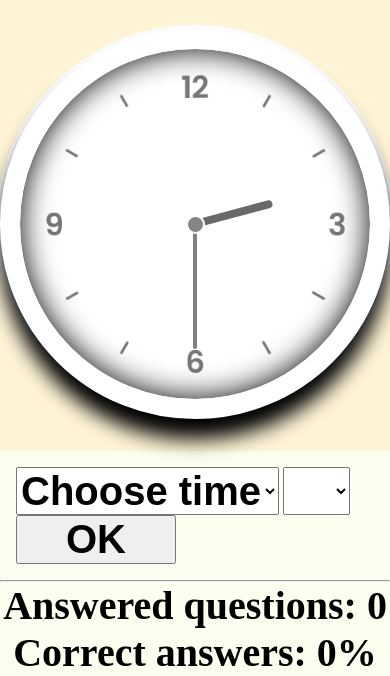
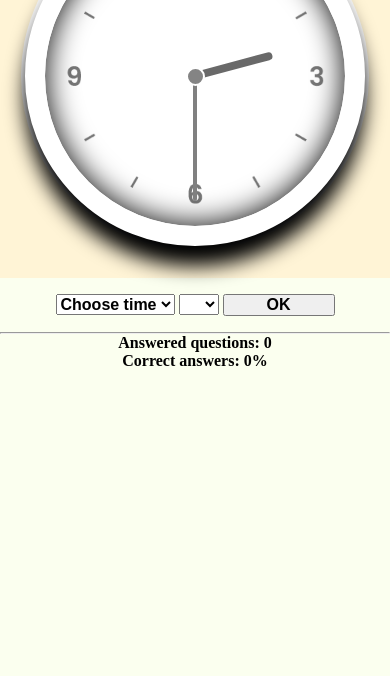
Before and after one commit to nevtemu/time-test, a plain HTML site: page index.html in a window 390 px wide. Shown: the part 227-903 px from the top of the page. After the commit the page ends 844 px from the top, so only its background shows below. Drawn offline with Linux system fonts and the light colour scheme.

Commit message:
Added style for mobile. Readme

```diff
--- a/index.html
+++ b/index.html
@@ -8,7 +8,7 @@
     <meta name="keywords" content="test, time, clock">
     <meta name="author" content="Artem Soroka">
     <link rel="stylesheet" href="style.css">
-	<link rel="icon" type="image/png" href="../src/index/time-icon.png"/>
+	<link rel="icon" type="image/png" href="./src/time-icon.png"/>
     <script src="script.js" defer></script>
     <noscript>Failed to load JavaScript!</noscript>
     <title>Time test</title>
--- a/style.css
+++ b/style.css
@@ -30,11 +30,6 @@ body{
     font-size: 3rem;
     font-weight: bold;
 }
-@media (max-width: 1000px){ /*Smaller fonts for small device screens*/
-    .allText{
-        font-size: 2.5rem;
-    }
-}
 /* Next blocks draw parts of the clock */
 .clock{/*Clock face*/
     width:350px;
@@ -42,13 +37,13 @@ body{
     display: flex;
     justify-content: center;
     align-items: center;
-    background: white url(clock.png);
+    background: white url(./src/clock.png);
     background-size: cover;
     border-radius: 50%;
     border: 20px solid white;
     box-shadow: inset 0 0 30px rgba(0,0,0.1), 0 20px 20px rgba(0,0,0.2), 0 0 0 4px rgba(255, 255,255,1)
 }
-.clock::before{/*This is center of clock fave*/
+.clock::before{/*This is center of clock face*/
     content: '';
     position: absolute;
     width: 15px;
@@ -59,7 +54,7 @@ body{
     border-radius: 50%;
 }
 .hour, .min{/*Clock hands*/
-position: absolute;
+    position: absolute;
 }
 .hour, .hourHand{
     width:160px;
@@ -91,3 +86,21 @@ position: absolute;
     background: grey;
     z-index:11;
 }
+@media (max-width: 1000px){ /*Smaller fonts for small device screens*/
+    .allText{
+        font-size: 2.5rem;
+    }
+}
+@media (max-width: 400px){
+    .allText{
+        font-size: 1rem;
+    }
+    .clock{/*Clock face*/
+        width:300px;
+        height: 300px;
+        margin: 0 auto;
+    }
+    .button{
+        width: 7rem;
+    }
+}
```
Also changed, not shown: src/clock.png (renamed from clock.png), src/mobile.png (added), src/screen.png (added), src/time-icon.png (added), 1 other file.
